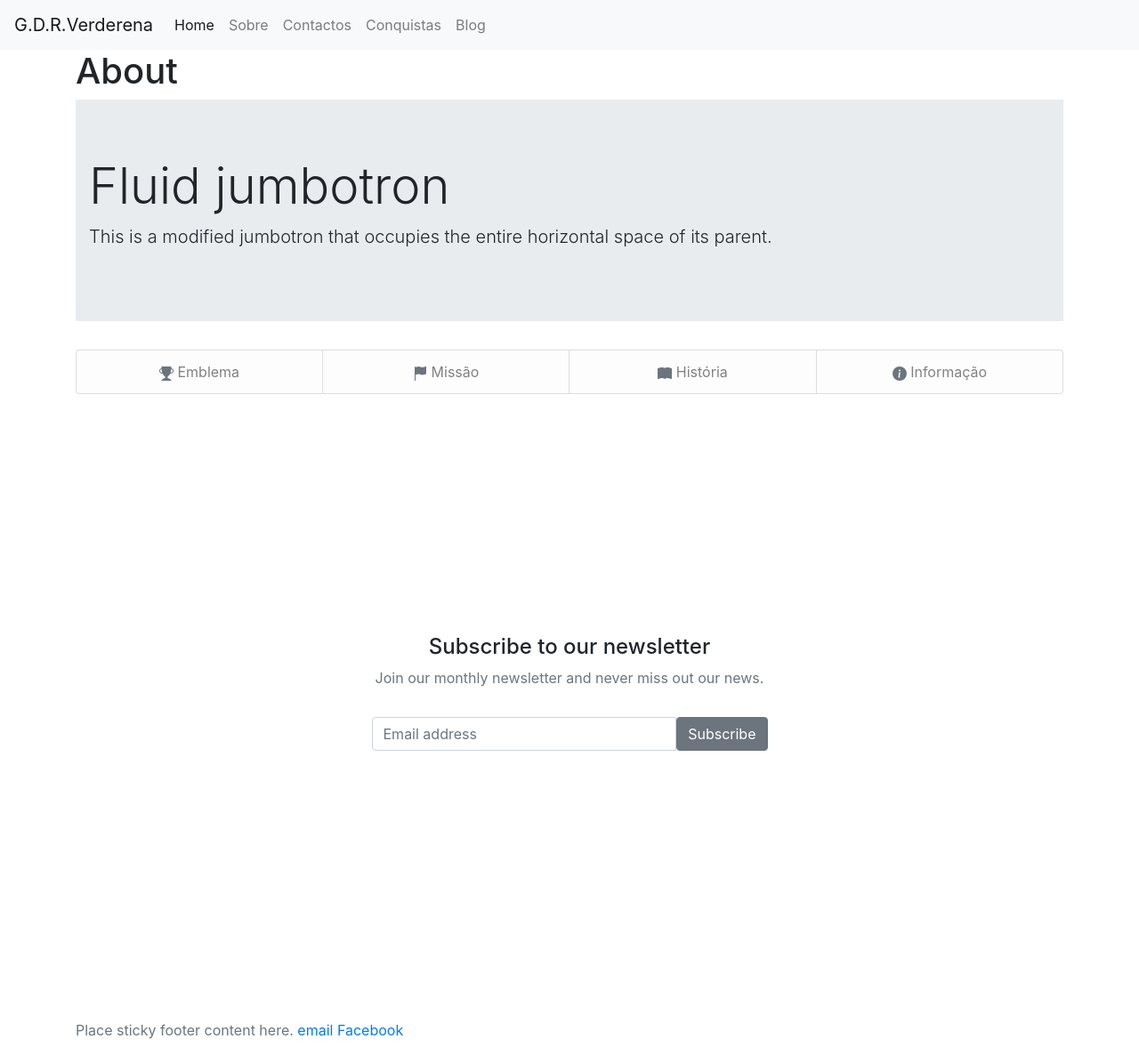
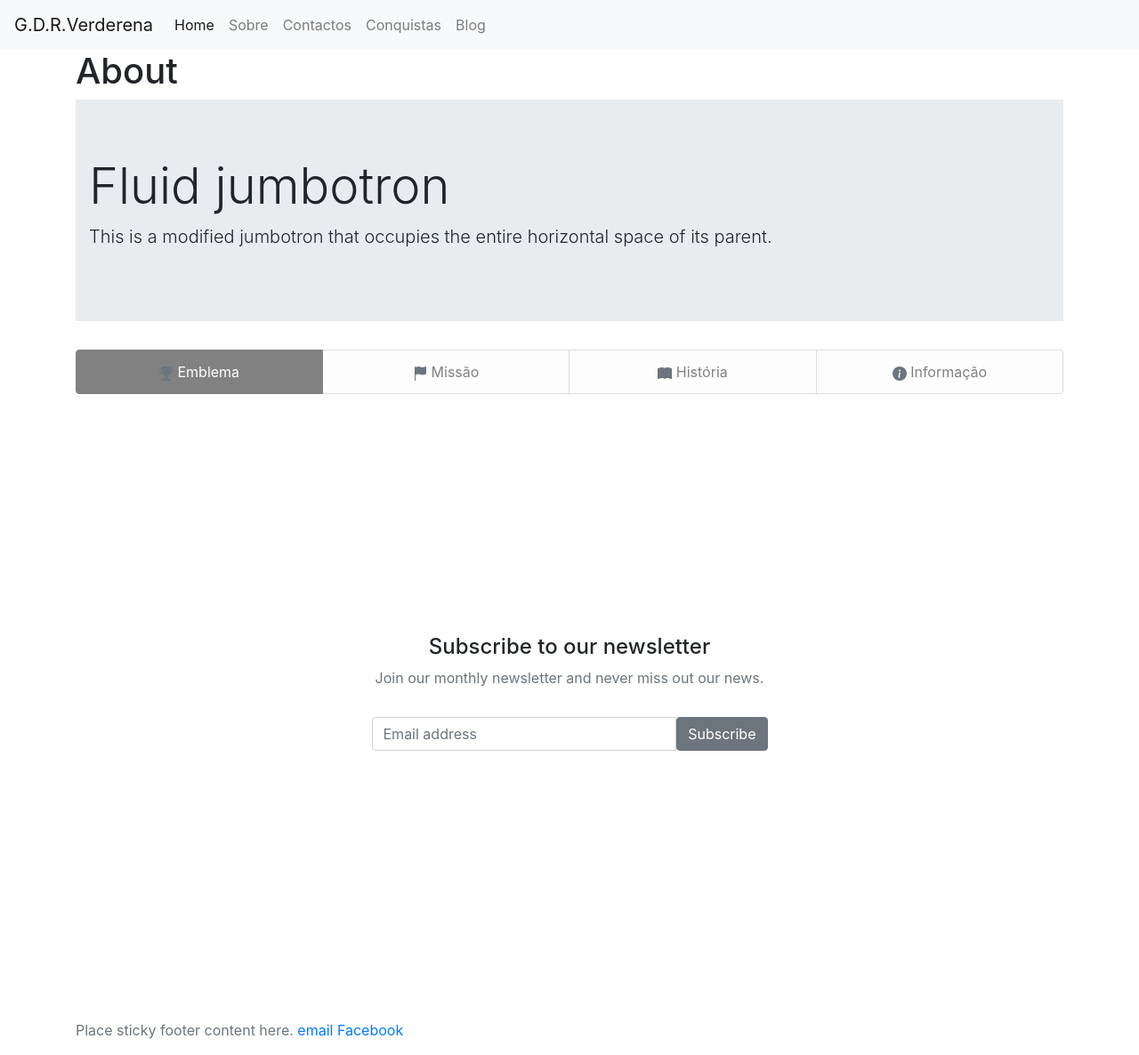
Before and after one commit to GDR-Verderena/gdr-verderena.github.io, a Jekyll site: the page built from about/index.html, in a window 1280 px wide. Shown: the whole page at 89% size. Built offline with Jekyll 4.4.1, drawn with Linux system fonts in a browser that asks for light colours.

Commit message:
Update index.html

```diff
--- a/about/index.html
+++ b/about/index.html
@@ -41,7 +41,7 @@ title: G. D. R. Verderena
 <div class="justify-content-sm-center">
     <div class="list-group list-group-horizontal-sm text-center" id="list-tab" role="tablist">
 
-	    <a class="list-group-item list-group-item-action list-group-item-light" id="list-home-list" data-toggle="list" href="#list-home" role="tab" aria-controls="home">
+	    <a class="list-group-item list-group-item-action list-group-item-light active" id="list-home-list" data-toggle="list" href="#list-home" role="tab" aria-controls="home">
 <i class="text-muted"><svg width="1em" height="1em" viewBox="0 0 16 16" class="bi bi-trophy-fill" fill="currentColor" xmlns="http://www.w3.org/2000/svg">
   <path fill-rule="evenodd" d="M2.5.5A.5.5 0 0 1 3 0h10a.5.5 0 0 1 .5.5c0 .538-.012 1.05-.034 1.536a3 3 0 1 1-1.133 5.89c-.79 1.865-1.878 2.777-2.833 3.011v2.173l1.425.356c.194.048.377.135.537.255L13.3 15.1a.5.5 0 0 1-.3.9H3a.5.5 0 0 1-.3-.9l1.838-1.379c.16-.12.343-.207.537-.255L6.5 13.11v-2.173c-.955-.234-2.043-1.146-2.833-3.012a3 3 0 1 1-1.132-5.89A33.076 33.076 0 0 1 2.5.5zm.099 2.54a2 2 0 0 0 .72 3.935c-.333-1.05-.588-2.346-.72-3.935zm10.083 3.935a2 2 0 0 0 .72-3.935c-.133 1.59-.388 2.885-.72 3.935z"/>
 </svg></i> Emblema</a>
```
